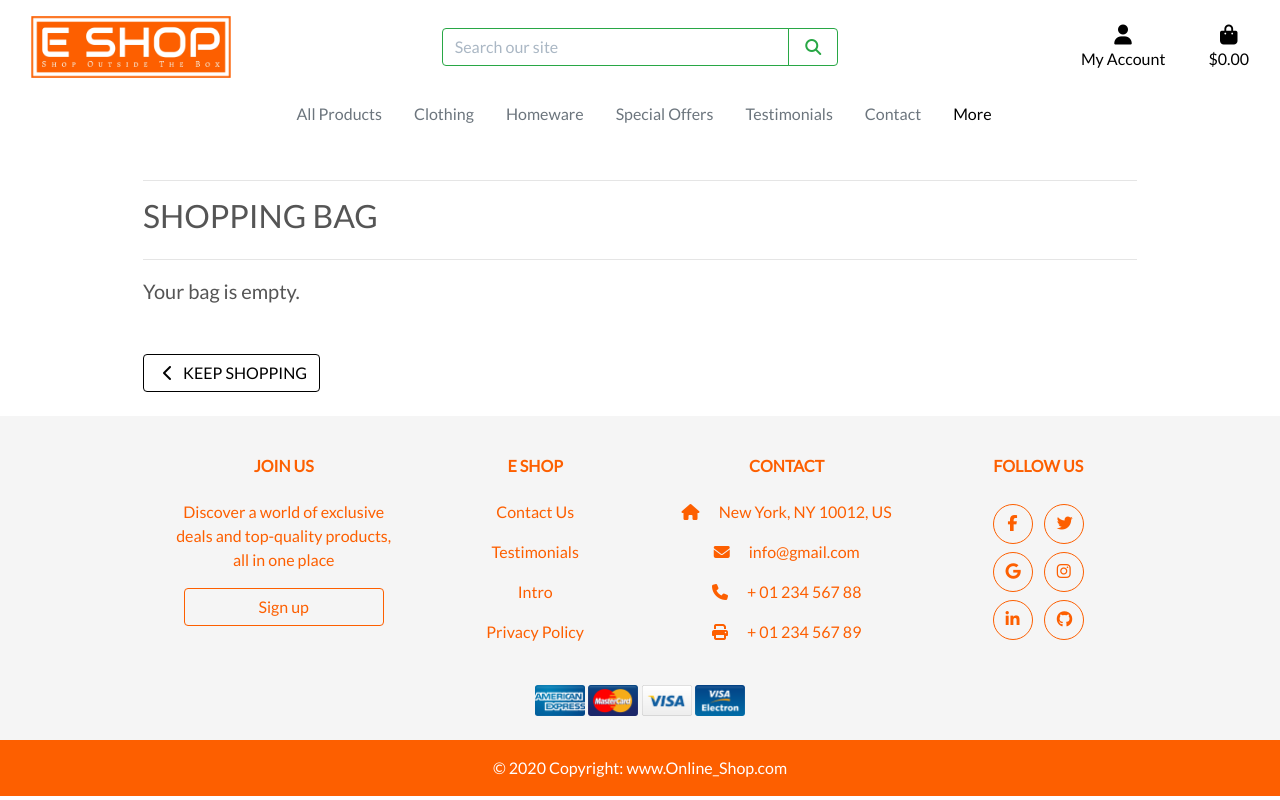
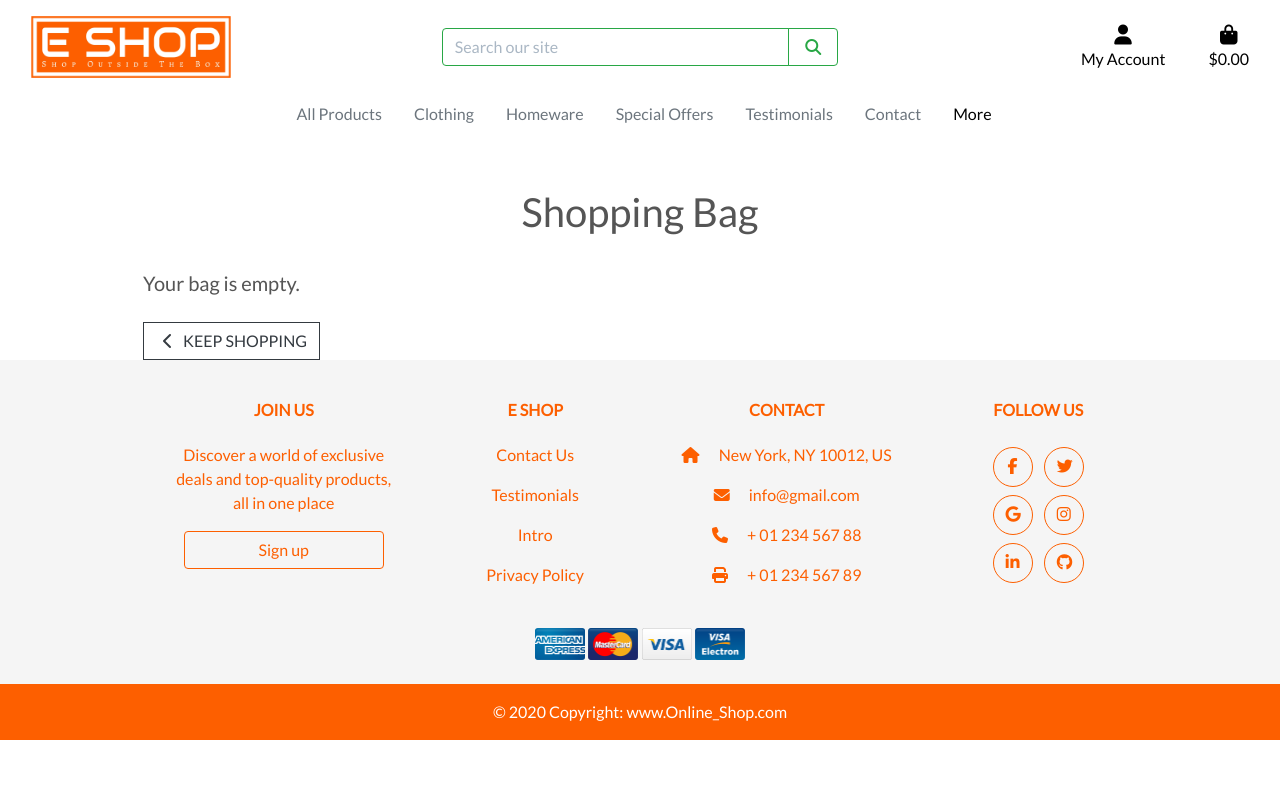
Before and after one commit to Marcopolo1975/PP-5, a Django app: page /bag/ in a window 1280 px wide. Run offline with Django 3.2, Linux system fonts and the light colour scheme; some libraries are stand-ins or nearby versions.

Commit message:
shopping bag refactor

```diff
--- a/bag/templates/bag/bag.html
+++ b/bag/templates/bag/bag.html
@@ -1,6 +1,8 @@
 {% extends "base.html" %}
 {% load static %}
 {% load bag_tools %}
+
+{% block extra_title %}Fresh Nest | Bag{% endblock %}
 
 {% block page_header %}
 <div class="container header-container">
@@ -11,154 +13,151 @@
 {% endblock %}
 
 {% block content %}
-    <div class="overlay"></div>
-    <div class="container mb-2">
+<div class="container">
+    <div class="row">
+        <div class="col-12">
+            <h1 class="text-center pt-4">Shopping Bag</h1>
+        </div>
+    </div>
+    <br>
+    <div class="row">
+        <div class="col">
+            {% if bag_items %}
+            <div class="d-block d-md-none mx-4 mx-sm-0">
+                <div class="row">
+                    <div class="col">
+                        {% include "bag/bag_total.html" %}
+                    </div>
+                </div>
+                <div class="row">
+                    <div class="col">
+                        {% include "bag/checkout_buttons.html" %}
+                        <p class="text-muted my-3">A summary of your bag contents is below</p>
+                    </div>
+                </div>
+                {% for item in bag_items %}
+                <div class="row">
+                    <div class="col-12 col-sm-6 mb-3">
+                        {% include "bag/product_image.html" %}
+                    </div>
+                    <div class="col-12 col-sm-6 mb-3">
+                        {% include "bag/product_info.html" %}
+                    </div>
+                    <div class="col-12 col-sm-6 order-sm-last">
+                        <p class="my-0">Price Each: €{{ item.product.price }}</p>
+                        <p><strong>Subtotal: </strong>€{{ item.product.price | calc_subtotal:item.quantity }}</p>
+                    </div>
+                    <div class="col-12 col-sm-6 edit-delete-btns">
+                        {% include "bag/quantity_form.html" %}
+                    </div>
+                </div>
                 <div class="row">
                     <div class="col">
                         <hr>
-                <h2 class="logo-font mb-4">Shopping Bag</h2>
-                <hr>
                     </div>
                 </div>
-
-        <div class="row mb-4">
-            <div class="col">
-                {% if bag_items %}
-                    <div class="table-responsive rounded">
+                {% endfor %}
+                <div class="btt-button shadow-sm rounded-0 border-gold">
+                    <div class="btt-link d-flex h-100">
+                        <i class="fas fa-arrow-up text-jet mx-auto my-auto"></i>
+                    </div>
+                </div>
+            </div>
+            <div class="table-responsive rounded d-none d-md-block">
                 <table class="table table-sm table-borderless">
-                            <thead class="text-black">
-                                <tr>
-                                    <th scope="col">Product Info</th>
+                    <thead>
+                        <tr class="bg-light text-center">
+                            <th scope="col">Product</th>
                             <th scope="col"></th>
-                                    <th scope="col">Price</th>
-                                    <th scope="col">Qty</th>
-                                    <th scope="col">Subtotal</th>
+                            <th scope="col">Unit Price</th>
+                            <th scope="col">Quantity</th>
+                            <th scope="col">Total</th>
+                            <th scope="col"></th>
                         </tr>
                     </thead>
-
                     {% for item in bag_items %}
                     <tr>
                         <td class="p-3 w-25">
-                                        {% if item.product.image %}
-                                        <img class="img-fluid rounded" src="{{ item.product.image.url }}" alt="{{ item.product.name }}">
-                                        {% else %}
-                                        <img class="img-fluid rounded" src="{{ MEDIA_URL }}noimage.png" alt="{{ item.product.name }}">
-                                        {% endif %}
+                            {% include "bag/product_image.html" %}
                         </td>
                         <td class="py-3">
-                                        <p class="my-0"><strong>{{ item.product.name }}</strong></p>
-                                        <p class="my-0"><strong>Size: </strong>{% if item.product.has_sizes %}{{ item.size|upper }}{% else %}N/A{% endif %}</p>
-                                        <p class="my-0 small text-muted">SKU: {{ item.product.sku|upper }}</p>
+                            {% include "bag/product_info.html" %}
                         </td>
-                                    <td class="py-3">
-                                        <p class="my-0">${{ item.product.price }}</p>
+                        <td class="py-3 text-center">
+                            <p class="my-0">€{{ item.product.price }}</p>
                         </td>
-                                    <td class="py-3 w-25">
-                                        <form class="form update-form" method="POST" action="{% url 'adjust_bag' item.item_id %}">
-                                            {% csrf_token %}
-                                            <div class="form-group">
-                                                <div class="input-group">
-                                                    <div class="input-group-prepend">
-                                                        <button class="decrement-qty btn btn-sm btn-black rounded-0"
-                                                            data-item_id="{{ item.item_id }}" id="decrement-qty_{{ item.item_id }}">
-                                                            <span>
-                                                                <i class="fas fa-minus fa-sm"></i>
-                                                            </span>
-                                                        </button>
-                                                    </div>
-                                                    <input class="form-control form-control-sm qty_input" type="number"
-                                                        name="quantity" value="{{ item.quantity }}" min="1" max="99"
-                                                        data-item_id="{{ item.item_id }}"
-                                                        id="id_qty_{{ item.item_id }}">
-                                                    <div class="input-group-append">
-                                                        <button class="increment-qty btn btn-sm btn-black rounded-0"
-                                                            data-item_id="{{ item.item_id }}" id="increment-qty_{{ item.item_id }}">
-                                                            <span>
-                                                                <i class="fas fa-plus fa-sm"></i>
-                                                            </span>
-                                                        </button>
-                                                    </div>
-                                                    {% if item.product.has_sizes %}
-                                                        <input type="hidden" name="product_size" value="{{ item.size }}">
-                                                    {% endif %}
-                                                </div>
-                                            </div>
-                                        </form>
-                                        <a class="update-link text-info"><small>Update</small></a>
-                                        <a class="remove-item text-danger float-right" id="remove_{{ item.item_id }}" data-product_size="{{ item.size }}"><small>Remove</small></a>
+                        <td class="py-3 mx-auto">
+                            {% include "bag/quantity_form.html" %}
                         </td>
-                                    <td class="py-3">
-                                        <p class="my-0">${{ item.product.price | calc_subtotal:item.quantity }}</p>
+                        <td class="py-3 text-center">
+                            <p class="my-0">€{{ item.product.price | calc_subtotal:item.quantity }}</p>
+                        </td>
+                        <td class="py-3 edit-delete-btns">
+                            <span class="update-link btn p-0"><small><i class="fas fa-sync"></i></small></span>
+                            <span class="remove-btn btn p-0 float-right remove_{{ item.item_id }}"><small><i
+                                        class="fas fa-trash-alt"></i></small></span>
                         </td>
                     </tr>
                     {% endfor %}
                     <tr>
-                                <td colspan="5" class="pt-5 text-right">
-                                    <h6><strong>Bag Total: ${{ total|floatformat:2 }}</strong></h6>
-                                    <h6>Delivery: ${{ delivery|floatformat:2 }}</h6>
-                                    <h4 class="mt-4"><strong>Grand Total: ${{ grand_total|floatformat:2 }}</strong></h4>
-                                    {% if free_delivery_delta > 0 %}
-                                        <p class="mb-1 text-danger">
-                                            You could get free delivery by spending just <strong>${{ free_delivery_delta }}</strong> more!
-                                        </p>
-                                    {% endif %}
+                        <td colspan="6" class="pt-5 text-right">
+                            {% include "bag/bag_total.html" %}
                         </td>
                     </tr>
                     <tr>
-                                <td colspan="5" class="text-right">
-                                    <a href="{% url 'products' %}" class="btn btn-outline-black rounded-2">
+                        <td colspan="6" class="text-right">
+                            {% include "bag/checkout_buttons.html" %}
+                        </td>
+                    </tr>
+                </table>
+            </div>
+            {% else %}
+            <p class="lead mx-4 mx-sm-0 mb-4">Your bag is empty.</p>
+            <div class="mx-4 mx-sm-0">
+                <a href="{% url 'products' %}" class="btn btn-outline-dark border-gold rounded-0 ">
                     <span class="icon">
                         <i class="fas fa-chevron-left"></i>
                     </span>
                     <span class="text-uppercase">Keep Shopping</span>
                 </a>
-                                    <a href="{% url 'checkout' %}" class="btn btn-black rounded-2">
-                                        <span class="text-uppercase">Secure Checkout</span>
-                                        <span class="icon">
-                                            <i class="fas fa-lock"></i>
-                                        </span>
-                                    </a>
-                                </td>
-                            </tr>
-                        </table>
             </div>
-                {% else %}
-                    <p class="lead mb-5">Your bag is empty.</p>
-                    <a href="{% url 'products' %}" class="btn btn-outline-black rounded-2">
-                        <span class="icon">
-                            <i class="fas fa-chevron-left"></i>
-                        </span>
-                        <span class="text-uppercase">Keep Shopping</span>
-                    </a>
             {% endif %}
         </div>
     </div>
 </div>
+
 {% endblock %}
 
 {% block postloadjs %}
 {{ block.super }}
 {% include 'products/includes/quantity_input_script.html' %}
 
-<script type="text/javascript">
-    // Update quantity on click
-    $('.update-link').click(function(e) {
+<script>
+    // update quantity on click
+    $('.update-link').click(function (e) {
+        var form = $(this).parent().siblings().children('.update-form');
+        form.submit();
+    });
+
+    // update quantity on click mobile
+    $('.mobile-update-link').click(function (e) {
         var form = $(this).prev('.update-form');
         form.submit();
-    })
+    });
 
     // Remove item and reload on click
-    $('.remove-item').click(function(e) {
+    $('.remove-btn').click(function (e) {
         var csrfToken = "{{ csrf_token }}";
-        var itemId = $(this).attr('id').split('remove_')[1];
-        var size = $(this).data('product_size');
+        var itemId = $(this).attr('class').split('remove_')[1];
         var url = `/bag/remove/${itemId}/`;
-        var data = {'csrfmiddlewaretoken': csrfToken, 'product_size': size};
+        var data = {
+            'csrfmiddlewaretoken': csrfToken
+        };
 
         $.post(url, data)
-         .done(function() {
+            .done(function () {
                 location.reload();
             });
-    })
+    });
 </script>
 {% endblock %}
--- /dev/null
+++ b/bag/templates/bag/product_image.html
@@ -0,0 +1,5 @@
+{% if item.product.image %}
+<img class="img-fluid rounded" src="{{ item.product.image.url }}" alt="{{ item.product.name }}">
+{% else %}
+<img class="img-fluid rounded" src="{{ MEDIA_URL }}noimage.png" alt="{{ item.product.name }}">
+{% endif %}
--- /dev/null
+++ b/bag/templates/bag/product_info.html
@@ -0,0 +1,3 @@
+<p class="my-0"><strong>{{ item.product.name }}</strong></p>
+<p class="my-0"><strong>Size: </strong>{% if item.product.has_sizes %}{{ item.size|upper }}{% else %}N/A{% endif %}</p>
+<p class="my-0 small text-muted">SKU: {{ item.product.sku|upper }}</p>
```
Also changed, not shown: bag/templates/bag/bag_total.html (added, +8 -0 lines), bag/templates/bag/checkout_buttons.html (added, +12 -0 lines), bag/templates/bag/quantity_form.html (added, +32 -0 lines). Lines whose indentation alone changed are shown as unchanged.
